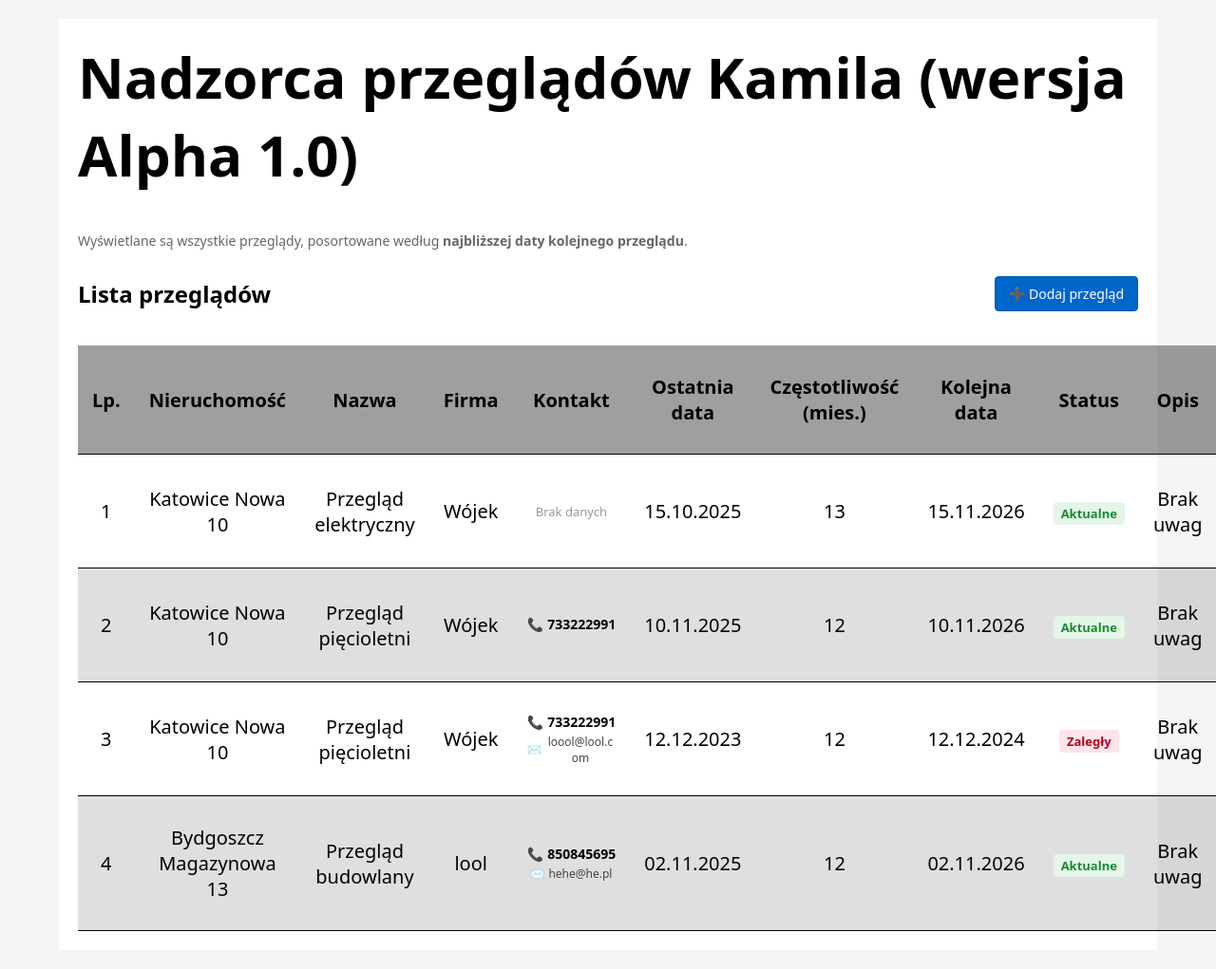
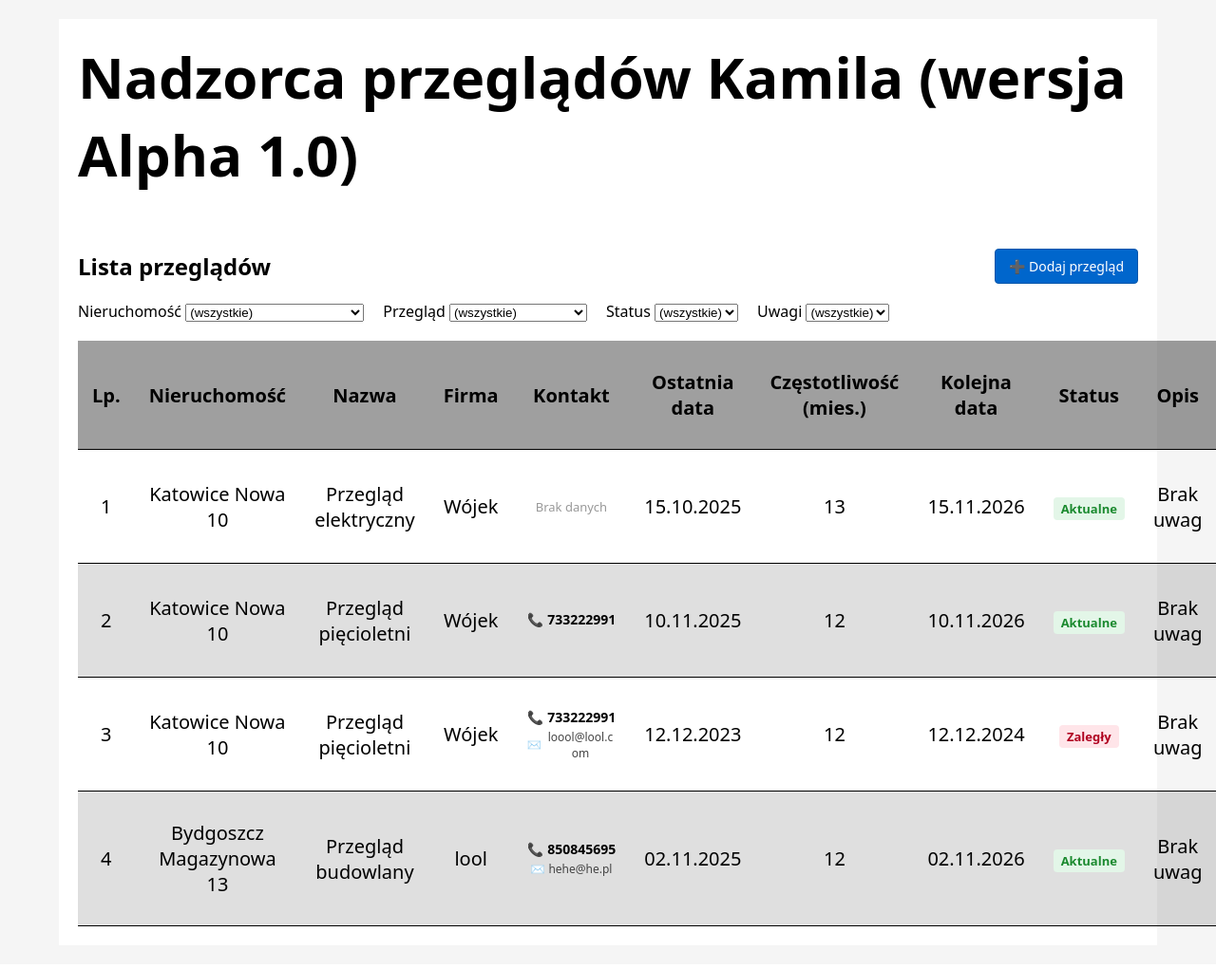
Before and after one commit to KamilWyjadlowski/przeglady_nadzorca, a Flask app: page / in a window 1280 px wide; the page is wider, and only the part inside the window is pictured. Shown: that part at 95% size. After the commit the page ends 976 px from the top of that part, so only its background shows below. Run offline with Flask 3, Linux system fonts and the light colour scheme; parts of the project's set-up code (start-up, migrations or seed data) failed here and were passed over.

Commit message:
Dynamiczne filtry + autosubmit

```diff
--- a/app.py
+++ b/app.py
@@ -142,20 +142,56 @@ def get_unique_names(inspections: List[Dict]) -> List[str]:
 @app.route("/")
 @app.route("/")
 @app.route("/")
+@app.route("/")
+@app.route("/")
 def index():
     inspections = load_inspections()
 
-    # przygotowujemy WIERSZE z prawdziwymi indeksami
-    rows = []
+    # pobieramy aktywne filtry z URL
+    f_nieruch = request.args.get("nieruchomosc", "").strip()
+    f_nazwa = request.args.get("nazwa", "").strip()
+    f_status = request.args.get("status", "").strip()
+    f_uwagi = request.args.get("uwagi", "").strip()
+
+    # najpierw filtrujemy wyniki
+    filtered = []
     for i, ins in enumerate(inspections):
-        row = ins.copy()
-        row["idx"] = i  # PRAWDZIWY indeks w JSON-ie
-        rows.append(row)
+        ok = True
 
-    # jeśli chcesz — tutaj możesz robić sortowanie rows
-    # rows = sorted(rows, key=lambda x: x["nazwa"])
+        if f_nieruch and ins.get("nieruchomosc") != f_nieruch:
+            ok = False
 
-    return render_template("index.html", inspections=rows)
+        if f_nazwa and ins.get("nazwa") != f_nazwa:
+            ok = False
+
+        if f_status and ins.get("status") != f_status:
+            ok = False
+
+        opis = ins.get("opis", "").strip()
+        if f_uwagi == "tak" and not opis:
+            ok = False
+        if f_uwagi == "nie" and opis:
+            ok = False
+
+        if ok:
+            row = ins.copy()
+            row["idx"] = i
+            filtered.append(row)
+
+    # A TERAZ generujemy listy opcji *tylko z filtered* !!!
+    used_properties = sorted({ins["nieruchomosc"] for ins in filtered})
+    used_names = sorted({ins["nazwa"] for ins in filtered})
+    used_status = sorted({ins["status"] for ins in filtered})
+    used_uwagi = ["tak", "nie"]
+
+    return render_template(
+        "index.html",
+        inspections=filtered,
+        used_properties=used_properties,
+        used_names=used_names,
+        used_status=used_status,
+        used_uwagi=used_uwagi,
+    )
 
 
 @app.route("/add", methods=["GET", "POST"])
--- a/templates/index.html
+++ b/templates/index.html
@@ -11,10 +11,6 @@
   <body>
     <div class="container">
       <h1>Nadzorca przeglądów Kamila (wersja Alpha 1.0)</h1>
-      <div class="meta">
-        Wyświetlane są wszystkie przeglądy, posortowane według
-        <strong>najbliższej daty kolejnego przeglądu</strong>.
-      </div>
 
       <div
         style="
@@ -30,7 +26,52 @@
         >
       </div>
 
+      <form method="GET" class="filters" style="margin-bottom: 20px; display:flex; gap:20px; flex-wrap:wrap;">
+
+  <div>
+    <label>Nieruchomość</label>
+    <select name="nieruchomosc">
+      <option value="">(wszystkie)</option>
+      {% for p in used_properties %}
+        <option value="{{ p }}" {% if request.args.get('nieruchomosc') == p %}selected{% endif %}>{{ p }}</option>
+      {% endfor %}
+    </select>
+  </div>
+
+  <div>
+    <label>Przegląd</label>
+    <select name="nazwa">
+      <option value="">(wszystkie)</option>
+      {% for n in used_names %}
+        <option value="{{ n }}" {% if request.args.get('nazwa') == n %}selected{% endif %}>{{ n }}</option>
+      {% endfor %}
+    </select>
+  </div>
+
+  <div>
+    <label>Status</label>
+    <select name="status">
+      <option value="">(wszystkie)</option>
+      {% for s in used_status %}
+        <option value="{{ s }}" {% if request.args.get('status') == s %}selected{% endif %}>{{ s }}</option>
+      {% endfor %}
+    </select>
+  </div>
+
+  <div>
+    <label>Uwagi</label>
+    <select name="uwagi">
+      <option value="">(wszystkie)</option>
+      <option value="tak" {% if request.args.get('uwagi') == "tak" %}selected{% endif %}>Ma uwagi</option>
+      <option value="nie" {% if request.args.get('uwagi') == "nie" %}selected{% endif %}>Bez uwag</option>
+    </select>
+  </div>
+
+</form>
+
+
       {% if inspections %}
+
       <table>
         <thead>
           <tr>
@@ -143,5 +184,12 @@
       <p class="empty">Brak przeglądów w pliku <code>przeglady.json</code>.</p>
       {% endif %}
     </div>
-  </body>
+    <script>
+  document.querySelectorAll('.filters select').forEach(select => {
+    select.addEventListener('change', function () {
+      this.form.submit();
+    });
+  });
+</script>
+</body>
 </html>
```
